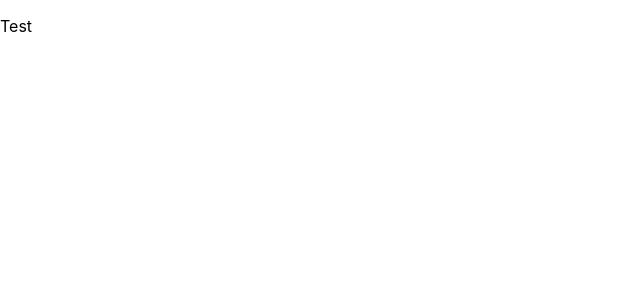
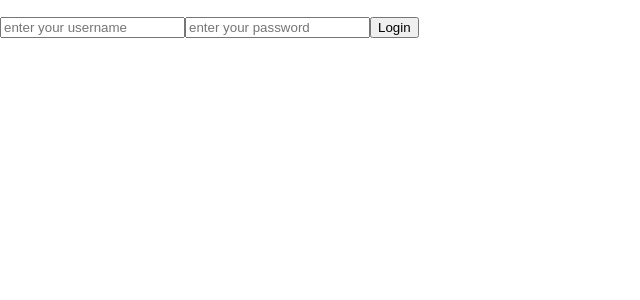
Before and after one commit to MilosJovic23/ToDoReact, a React (Create React App) app: page /login in a window 1280 px wide. Shown: the top 300 px of the page, without its empty margins (0-640 px from the left). Built offline with nearby package versions, Linux system fonts and the light colour scheme.

Commit message:
* added json files

```diff
--- a/package.json
+++ b/package.json
@@ -8,6 +8,7 @@
     "@testing-library/user-event": "^13.5.0",
     "react": "^18.2.0",
     "react-dom": "^18.2.0",
+    "react-router-dom": "^6.22.2",
     "react-scripts": "5.0.1",
     "web-vitals": "^2.1.4"
   },
--- a/src/App.js
+++ b/src/App.js
@@ -1,8 +1,20 @@
+import {BrowserRouter, Route, Routes} from "react-router-dom";
+import Login from "./Components/Login";
 
 
 function App() {
   return (
-      <p>Test</p>
+      <>
+
+        <BrowserRouter>
+          <Routes>
+           <Route path="/login" element={<Login/>}></Route>
+          </Routes>
+        </BrowserRouter>
+
+
+      </>
+
   );
 }
 
--- /dev/null
+++ b/src/Components/Login.jsx
@@ -0,0 +1,51 @@
+import {useReducer, useState} from "react";
+import users from "../data/users.json"
+import {InitialUserData, UserReducers} from "../Reducers/user";
+
+const Login =()=>{
+
+    const [username,setUsername]=useState(null);
+    const [password,setPassword]=useState(null);
+    const [loginError,setLoginError]=useState(null);
+    // const [isLoggedIn,setIsLoggedIn]=useState(null)
+    const [userState,userDispatch]=useReducer(UserReducers,InitialUserData)
+    console.log(userState
+    )
+    const loginSubmit=()=>{
+        if( username=== null || password===null || username.trim() === ""   || password.trim()=== ""){
+            setLoginError("Niste uneli sifru ili korisnicko ime");
+            return;
+        }
+
+        let FoundUser=false;
+
+        users.forEach((user,index)=>{
+            if(user.username === username && user.password===password){
+
+                FoundUser=true;
+                setLoginError(null);
+                userDispatch({type:"SET_USERNAME", payload:username})
+                userDispatch({type:"IS_LOGGED_IN", payload:true})
+
+            }
+        })
+        if(!FoundUser){ setLoginError("Nismo nasli korisnika sa tim kredencijalima")}
+    }
+    return (
+        <>
+             <form>
+                <p>{loginError}</p>
+                <input onInput={(e) => {
+                    setUsername(e.target.value)
+                }} type="text" placeholder="enter your username"/>
+                <input type="password" onInput={(e) => {
+                    setPassword(e.target.value)
+                }} placeholder="enter your password"/>
+                <button type="button" onClick={loginSubmit}>Login</button>
+            </form>
+
+        </>
+    )
+}
+
+export default Login;
--- a/src/data/tasks.json
+++ b/src/data/tasks.json
@@ -0,0 +1,3 @@
+[
+
+]
```
Also changed, not shown: 1 other file (tests, documents, lock files or other folders).
